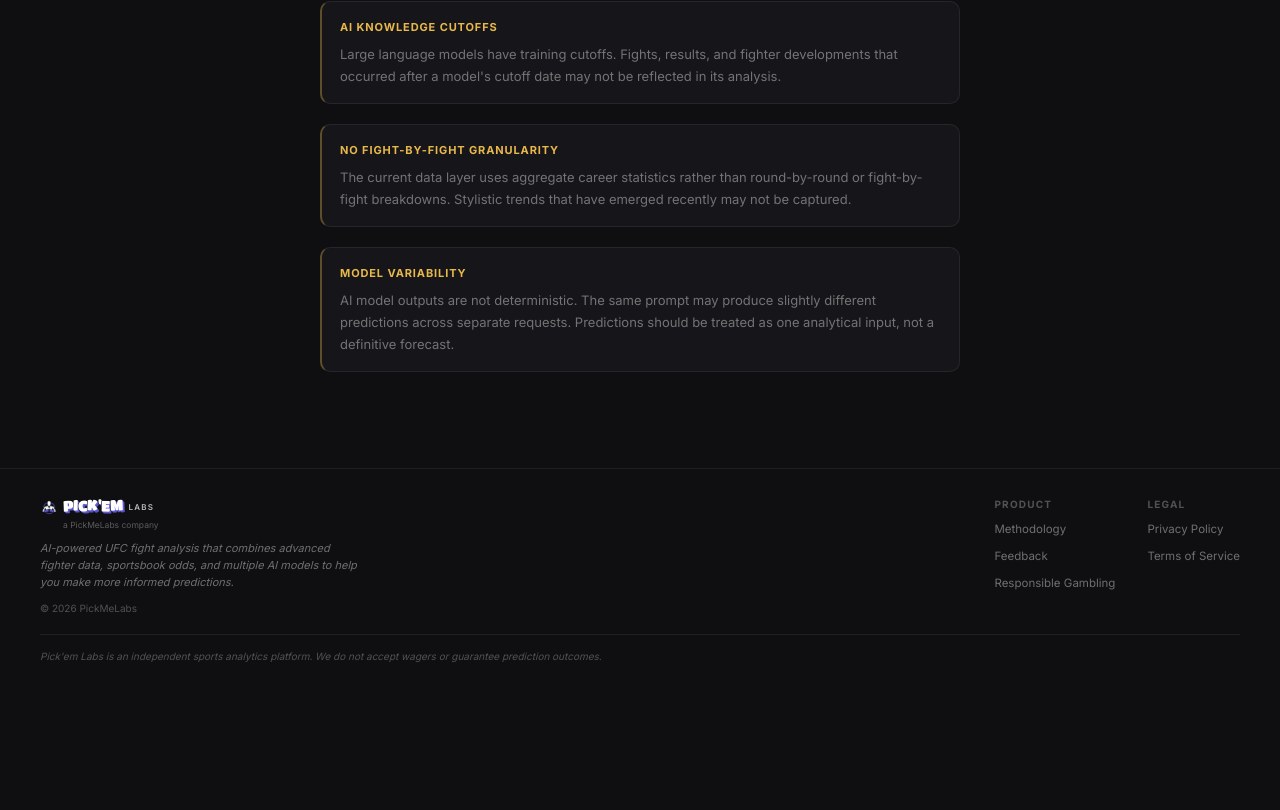
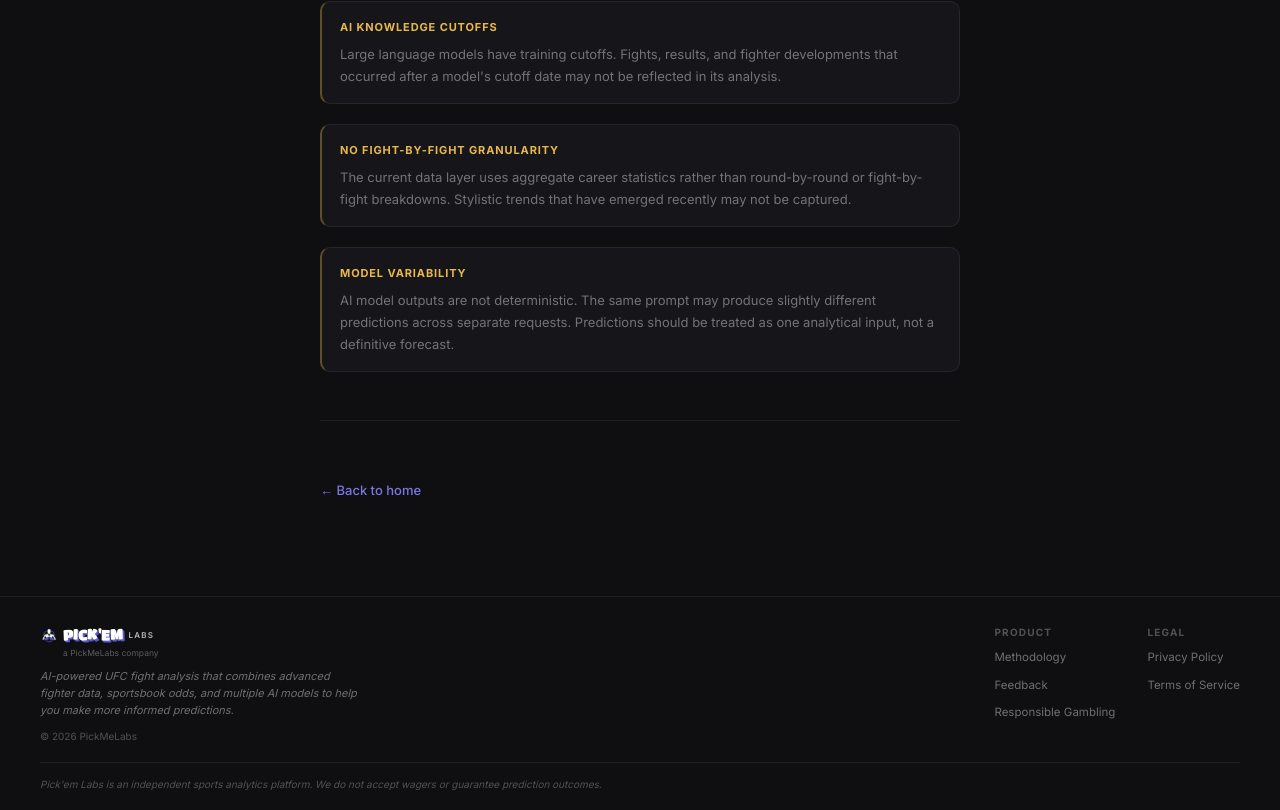
Before and after one commit to yasmin-xyz/ufc-fight-predictor, a Next.js app: page /methodology in a window 1280 px wide. Shown: the part 2983-3793 px from the top of the page. Before the commit the page ends 3665 px from the top, so only its background shows below. Built offline with nearby package versions, Linux system fonts and the light colour scheme.

Commit message:
add back to home messaging on all pages

```diff
--- a/app/methodology/page.tsx
+++ b/app/methodology/page.tsx
@@ -1,4 +1,5 @@
 import type { Metadata } from "next";
+import Link from "next/link";
 import HomeLogoLink from "../components/HomeLogoLink";
 
 export const metadata: Metadata = {
@@ -260,6 +261,12 @@ export default function MethodologyPage() {
             </li>
           </ul>
         </section>
+
+        <div className="meth-divider" />
+
+        <Link href="/" className="meth-back-link">
+          ← Back to home
+        </Link>
       </article>
     </main>
   );
```
Also changed, not shown: app/feedback/page.tsx (+6 -3 lines).
